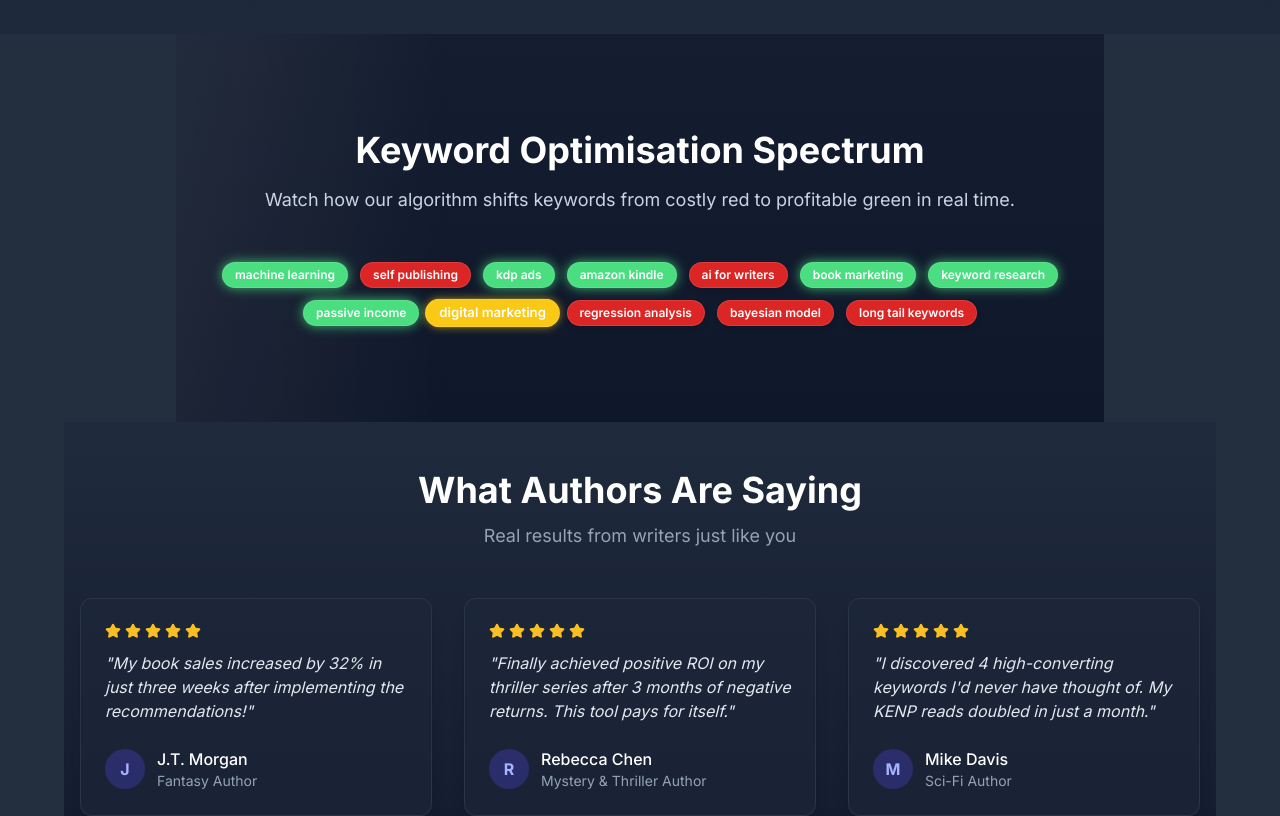
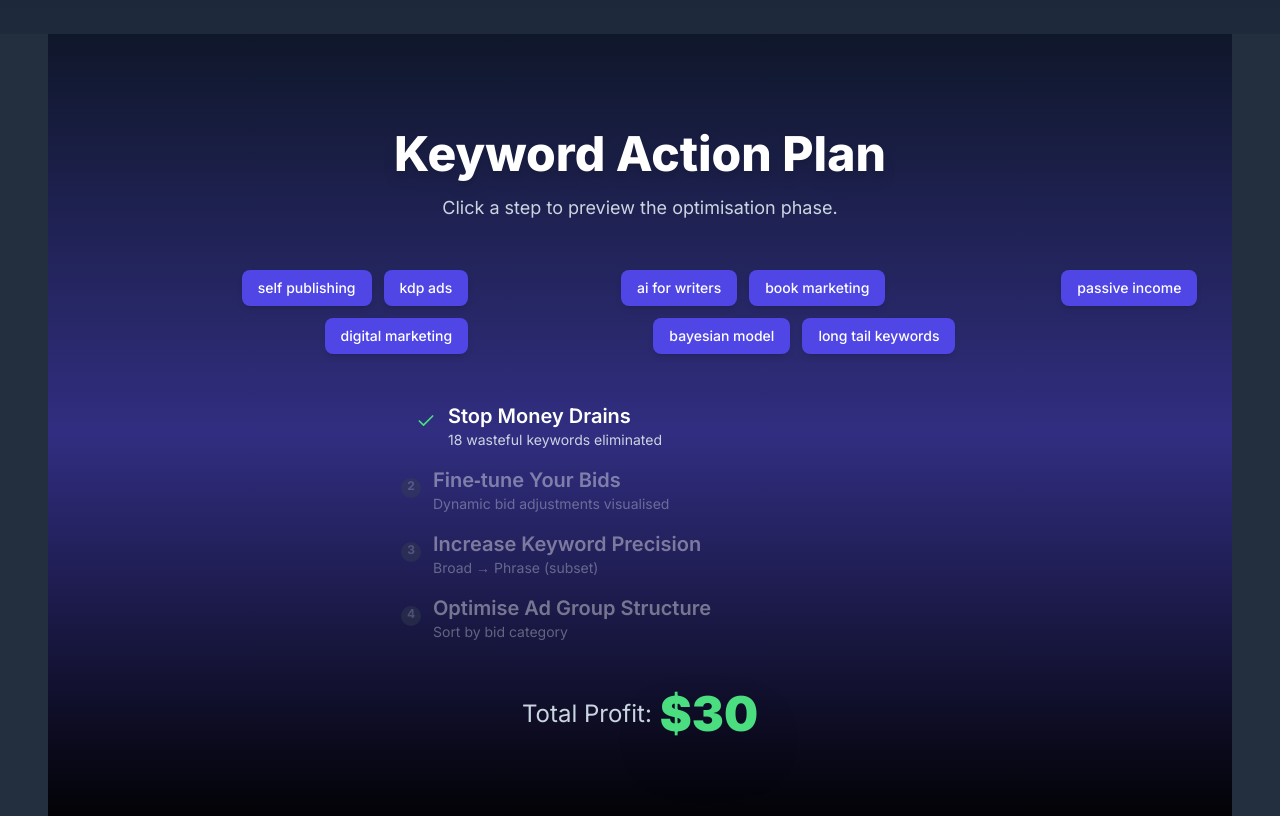
Before and after one commit to KonradBi/KDP-Ads-Optimizer-, a Next.js app: page / in a window 1280 px wide. Shown: the part 3820-4636 px from the top of the page. Built offline with nearby package versions, Linux system fonts and the light colour scheme; no server answers.

Commit message:
refactor: improve KeywordSpectrumSection animation and visuals

```diff
--- a/src/components/KeywordSpectrumSection.tsx
+++ b/src/components/KeywordSpectrumSection.tsx
@@ -1,7 +1,18 @@
 "use client";
 
-import { useEffect, useState } from "react";
-import { motion } from "framer-motion";
+import { useEffect, useState, useMemo } from "react";
+import { motion, Variants, useAnimation } from "framer-motion";
+import { Check } from "lucide-react";
+
+/**
+ * Keyword Action Plan – refined visuals
+ * -------------------------------------------------
+ * STEP 1  Stop Money Drains   → wasteful keywords fade + shrink (slower), others stay; base color = indigo
+ * STEP 2  Fine‑tune Bids      → low‑bid (even) cool blue shrink | high‑bid (odd) lime pop
+ * STEP 3  Increase Precision  → only high‑bid cards flip to Phrase Match
+ * STEP 4  Optimise Groups     → reorder: high‑bid (green) ➜ low‑bid (blue) ➜ neutral (indigo)
+ * -------------------------------------------------
+ */
 
 const KEYWORDS = [
   "machine learning",
@@ -18,68 +29,146 @@ const KEYWORDS = [
   "long tail keywords",
 ];
 
-export default function KeywordSpectrumSection() {
-  const [optimized, setOptimized] = useState<number[]>([]);
+const STEPS = [
+  { title: "Stop Money Drains", description: "18 wasteful keywords eliminated" },
+  { title: "Fine‑tune Your Bids", description: "Dynamic bid adjustments visualised" },
+  { title: "Increase Keyword Precision", description: "Broad → Phrase (subset)" },
+  { title: "Optimise Ad Group Structure", description: "Sort by bid category" },
+];
 
+const TOTAL_PROFIT = 120;
+const PROFIT_PER_STEP = Math.floor(TOTAL_PROFIT / STEPS.length);
+
+export default function KeywordActionPlanSection() {
+  const controls = useAnimation();
+  const [activeStep, setActiveStep] = useState(0);
+  const [profit, setProfit] = useState(PROFIT_PER_STEP);
+
+  // CATEGORY INDICES -------------------------------------
+  const wasteful = useMemo(() => new Set(KEYWORDS.filter((_, i) => i % 3 === 0)), []);
+  const lowBidSet = useMemo(() => new Set(KEYWORDS.filter((_, i) => !wasteful.has(KEYWORDS[i]) && i % 2 === 0)), [wasteful]);
+  const highBidSet = useMemo(() => new Set(KEYWORDS.filter((_, i) => !wasteful.has(KEYWORDS[i]) && i % 2 === 1)), [wasteful]);
+  const phraseSet = useMemo(() => new Set(KEYWORDS.filter((_, i) => highBidSet.has(KEYWORDS[i]) && i % 4 === 1)), [highBidSet]);
+  // -------------------------------------------------------
+
+  // initial animation
   useEffect(() => {
-    let idx = 0;
-    const id = setInterval(() => {
-      setOptimized((prev) => {
-        // reset if all optimized
-        if (prev.length === KEYWORDS.length) {
-          return [0];
-        }
-        return [...prev, idx];
-      });
-      idx = (idx + 1) % KEYWORDS.length;
-    }, 800);
-    return () => clearInterval(id);
-  }, []);
+    controls.start(stepKey(0));
+  }, []); // eslint-disable-line react-hooks/exhaustive-deps
+
+  // handle step change
+  useEffect(() => {
+    controls.start(stepKey(activeStep));
+    setProfit(PROFIT_PER_STEP * (activeStep + 1));
+  }, [activeStep, controls]);
+
+  // helper
+  const stepKey = (s: number) => (s === 0 ? "eliminate" : s === 1 ? "bids" : s === 2 ? "flip" : "reorder");
+
+  // order for step4
+  const ordered = useMemo(() => {
+    if (activeStep !== 3) return KEYWORDS;
+    const high = KEYWORDS.filter(k => highBidSet.has(k));
+    const low = KEYWORDS.filter(k => lowBidSet.has(k));
+    const neutral = KEYWORDS.filter(k => !highBidSet.has(k) && !lowBidSet.has(k) && !wasteful.has(k));
+    return [...high, ...low, ...neutral];
+  }, [activeStep, highBidSet, lowBidSet, wasteful]);
+
+  // variants
+  const cardVariants: Variants = {
+    initial: { opacity: 1, rotateY: 0, scale: 1 },
+
+    eliminate: (i: number) => ({
+      opacity: wasteful.has(KEYWORDS[i]) ? 0 : 1,
+      scale: wasteful.has(KEYWORDS[i]) ? 0 : 1,
+      transition: { duration: 2.5, ease: "easeInOut" },
+    }),
+
+    bids: (i: number) => {
+      const kw = KEYWORDS[i];
+      if (wasteful.has(kw)) return { opacity: 0, scale: 0 };
+      const lower = lowBidSet.has(kw);
+      return {
+        y: lower ? [0, 6, 0] : [0, -6, 0],
+        scale: lower ? [1, 0.9, 1] : [1, 1.25, 1],
+        backgroundColor: lower
+          ? ["#38bdf8", "#0ea5e9", "#38bdf8"] // cyan shades for lower bids
+          : ["#4ade80", "#22c55e", "#4ade80"], // green shades for higher bids
+        boxShadow: lower
+          ? ["0 0 0px transparent", "0 0 6px rgba(14,165,233,0.6)", "0 0 0px transparent"]
+          : ["0 0 0px transparent", "0 0 10px rgba(34,197,94,0.7)", "0 0 0px transparent"],
+        transition: { duration: 1 },
+      };
+    },
+
+    flip: (i: number) => ({
+      rotateY: phraseSet.has(KEYWORDS[i]) ? [0, 180, 0] : 0,
+      transition: { duration: phraseSet.has(KEYWORDS[i]) ? 1.2 : 0 },
+    }),
+
+    reorder: { opacity: 1 },
+  };
 
   return (
-    <section className="relative py-24 overflow-hidden bg-gradient-to-b from-slate-900/70 to-slate-900 px-4">
-      {/* moving spectral scan */}
-      <motion.div
-        className="pointer-events-none absolute inset-0 bg-gradient-to-r from-transparent via-white/10 to-transparent"
-        animate={{ x: ["-100%", "100%"] }}
-        transition={{ duration: 6, repeat: Infinity, ease: "linear" }}
-        aria-hidden="true"
-      />
+    <section className="relative overflow-hidden py-24 bg-gradient-to-b from-slate-900 via-indigo-900 to-black px-4">
       <div className="relative z-10 container mx-auto max-w-6xl text-center">
-        <h2 className="text-3xl md:text-4xl font-bold text-white mb-4">
-          Keyword Optimisation Spectrum
-        </h2>
-        <p className="text-lg text-slate-300 mb-12 max-w-3xl mx-auto">
-          Watch how our algorithm shifts keywords from costly red to profitable green in real&nbsp;time.
-        </p>
-        <div className="flex flex-wrap justify-center gap-3 max-w-4xl mx-auto">
-          {KEYWORDS.map((kw, i) => {
-            const isOptimized = optimized.includes(i);
+        <h2 className="text-4xl md:text-5xl font-extrabold text-white mb-4 drop-shadow-lg">Keyword Action Plan</h2>
+        <p className="text-lg text-slate-300 mb-12 max-w-3xl mx-auto">Click a step to preview the optimisation phase.</p>
+
+        {/* Keyword Grid */}
+        <motion.div layout className="flex flex-wrap justify-center gap-3 mb-12">
+          {ordered.map((kw) => {
+            const i = KEYWORDS.indexOf(kw);
             return (
-              <motion.span
+              <motion.div
                 key={kw}
-                className="px-3 py-1 rounded-full text-xs font-semibold shadow-md border border-white/10 select-none"
-                initial={{ backgroundColor: "#dc2626" }}
-                animate={
-                  isOptimized
-                    ? {
-                        backgroundColor: ["#dc2626", "#facc15", "#4ade80"],
-                        scale: [1, 1.1, 1],
-                        boxShadow: [
-                          "0 0 0px rgba(0,0,0,0)",
-                          "0 0 8px rgba(250,204,21,0.6)",
-                          "0 0 12px rgba(74,222,128,0.8)",
-                        ],
-                      }
-                    : {}
-                }
-                transition={{ duration: 1.2 }}
-                style={{ color: "white" }}
+                custom={i}
+                variants={cardVariants}
+                initial="initial"
+                animate={controls}
+                layout
+                style={{ transformStyle: "preserve-3d" }}
+                className="relative px-4 py-2 rounded-lg text-sm font-medium shadow-md bg-indigo-600 text-white select-none"
               >
-                {kw}
-              </motion.span>
+                {/* spacer */}
+                <span className="invisible">{kw}</span>
+                <div style={{ backfaceVisibility: "hidden" }} className="absolute inset-0 flex items-center justify-center">{kw}</div>
+                <div style={{ backfaceVisibility: "hidden", transform: "rotateY(180deg)" }} className="absolute inset-0 flex items-center justify-center bg-blue-800 rounded-lg">
+                  Phrase Match
+                </div>
+              </motion.div>
             );
           })}
+        </motion.div>
+
+        {/* Steps */}
+        <ul className="space-y-4 mb-12 max-w-md mx-auto text-left">
+          {STEPS.map(({ title, description }, idx) => (
+            <motion.li
+              key={title}
+              initial={false}
+              animate={{ opacity: activeStep === idx ? 1 : 0.4, x: activeStep === idx ? 0 : -15 }}
+              transition={{ duration: 0.4 }}
+              className="flex items-start space-x-3 cursor-pointer"
+              onClick={() => setActiveStep(idx)}
+            >
+              <span className="mt-1 text-lg font-bold text-white">
+                {activeStep >= idx ? <Check className="inline w-5 h-5 text-green-400" /> : <span className="inline-block w-5 h-5 rounded-full bg-gray-700 text-center text-xs text-gray-400">{idx + 1}</span>}
+              </span>
+              <div>
+                <h3 className="text-xl font-semibold text-white">{title}</h3>
+                <p className="text-sm text-slate-300">{description}</p>
+              </div>
+            </motion.li>
+          ))}
+        </ul>
+
+        {/* Profit */}
+        <div className="flex items-center justify-center space-x-2">
+          <span className="text-2xl text-slate-300">Total Profit:</span>
+          <motion.span key={profit} className="text-5xl font-black text-green-400 drop-shadow-2xl" initial={{ scale: 1 }} animate={{ scale: [1, 1.25, 1] }} transition={{ duration: 0.6 }}>
+            ${profit}
+          </motion.span>
         </div>
       </div>
     </section>
```
